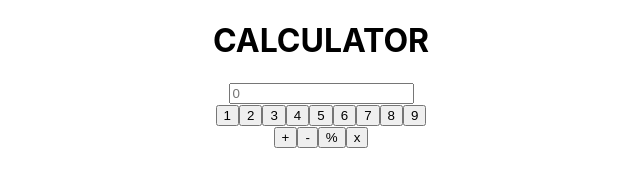
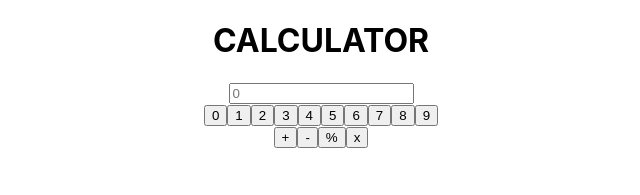
Before and after one commit to saurav-04/calculator, a React (Create React App) app: page / in a window 1280 px wide. Shown: the top 195 px of the page, without its empty margins (319-959 px from the left). Built offline with nearby package versions, Linux system fonts and the light colour scheme.

Commit message:
Update numInp.js

```diff
--- a/src/Components/numInp.js
+++ b/src/Components/numInp.js
@@ -2,6 +2,7 @@ export const NumInp = ()=>{
     return(
       <div className="num-inp">
         <span>
+            <button>0</button>
             <button>1</button>
             <button>2</button>
             <button>3</button>
```
